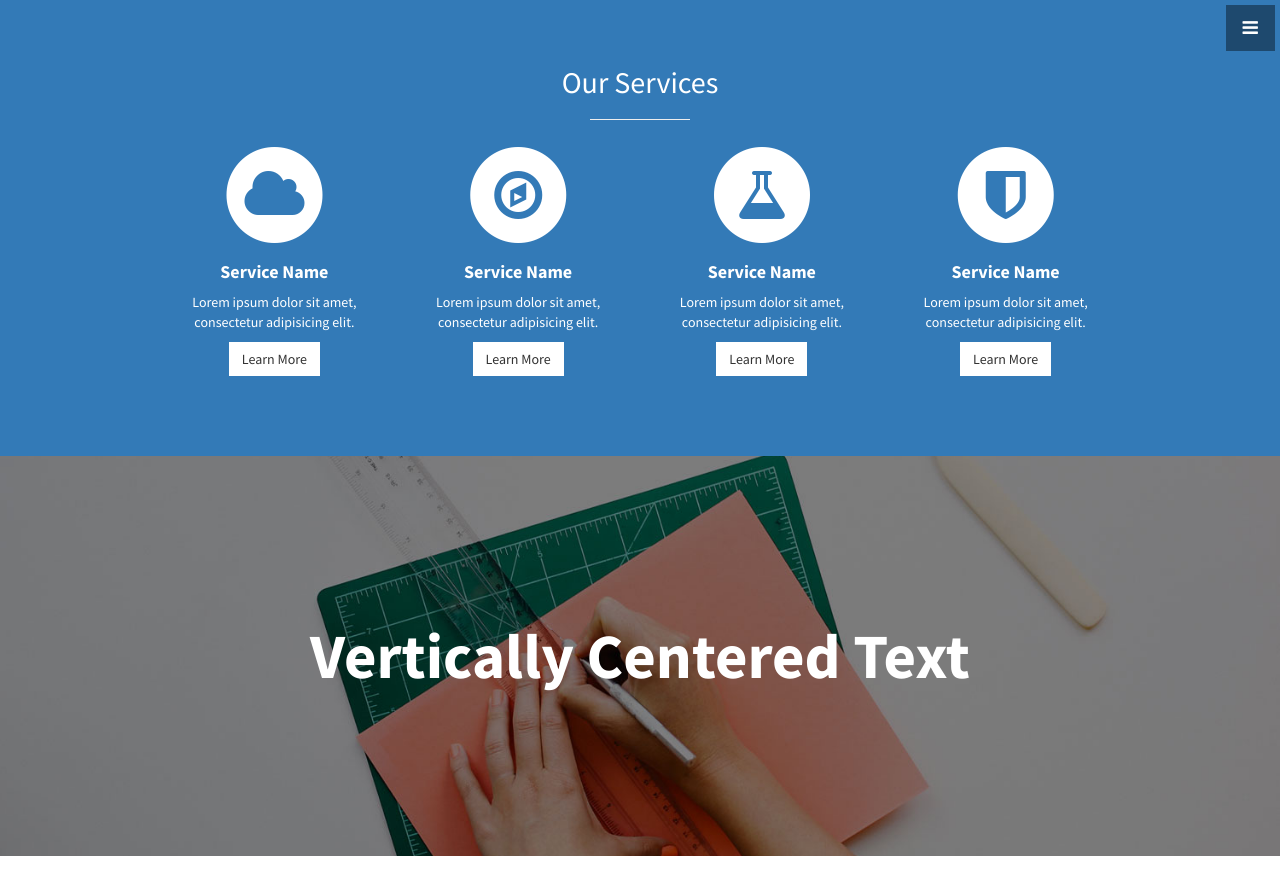
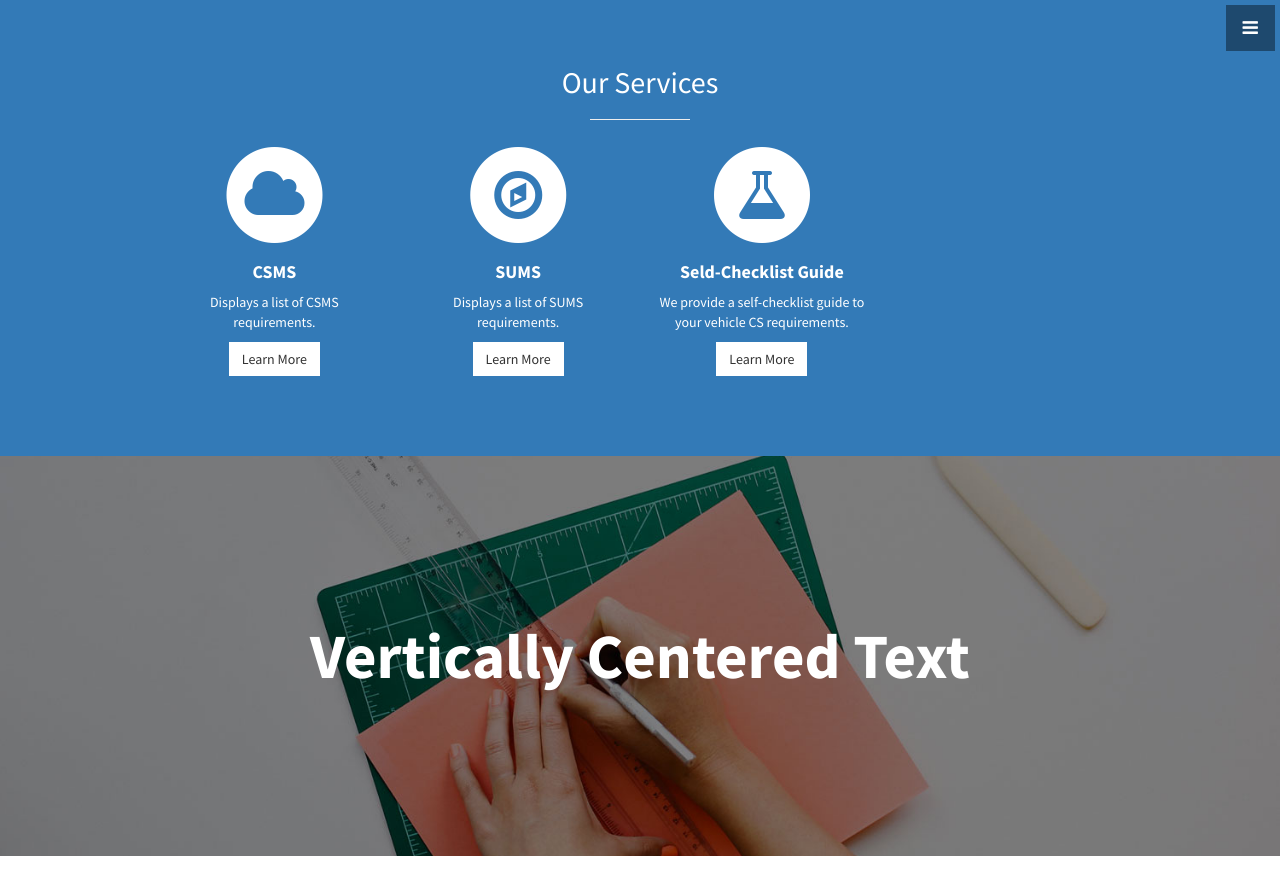
Before and after one commit to Oh-Junhee0123/CS-Requirement-Finder.github.io, a Jekyll site: the page built from index.html, in a window 1280 px wide and 900 px high, scrolled down 1097 px. Shown: the top 895 px of the window. Built offline with Jekyll 4.4.1, drawn with Linux system fonts in a browser that asks for light colours.

Commit message:
Update services.html

```diff
--- a/_includes/services.html
+++ b/_includes/services.html
@@ -13,9 +13,9 @@
               <i class="fa fa-cloud fa-stack-1x text-primary"></i>
             </span>
               <h4>
-                <strong>Service Name</strong>
+                <strong>CSMS</strong>
               </h4>
-              <p>Lorem ipsum dolor sit amet, consectetur adipisicing elit.</p>
+              <p>Displays a list of CSMS requirements.</p>
               <a href="#" class="btn btn-light">Learn More</a>
             </div>
           </div>
@@ -26,9 +26,9 @@
               <i class="fa fa-compass fa-stack-1x text-primary"></i>
             </span>
               <h4>
-                <strong>Service Name</strong>
+                <strong>SUMS</strong>
               </h4>
-              <p>Lorem ipsum dolor sit amet, consectetur adipisicing elit.</p>
+              <p>Displays a list of SUMS requirements.</p>
               <a href="#" class="btn btn-light">Learn More</a>
             </div>
           </div>
@@ -39,22 +39,9 @@
               <i class="fa fa-flask fa-stack-1x text-primary"></i>
             </span>
               <h4>
-                <strong>Service Name</strong>
+                <strong>Seld-Checklist Guide</strong>
               </h4>
-              <p>Lorem ipsum dolor sit amet, consectetur adipisicing elit.</p>
-              <a href="#" class="btn btn-light">Learn More</a>
-            </div>
-          </div>
-          <div class="col-md-3 col-sm-6">
-            <div class="service-item">
-              <span class="fa-stack fa-4x">
-              <i class="fa fa-circle fa-stack-2x"></i>
-              <i class="fa fa-shield fa-stack-1x text-primary"></i>
-            </span>
-              <h4>
-                <strong>Service Name</strong>
-              </h4>
-              <p>Lorem ipsum dolor sit amet, consectetur adipisicing elit.</p>
+              <p>We provide a self-checklist guide to your vehicle CS requirements.</p>
               <a href="#" class="btn btn-light">Learn More</a>
             </div>
           </div>
```
